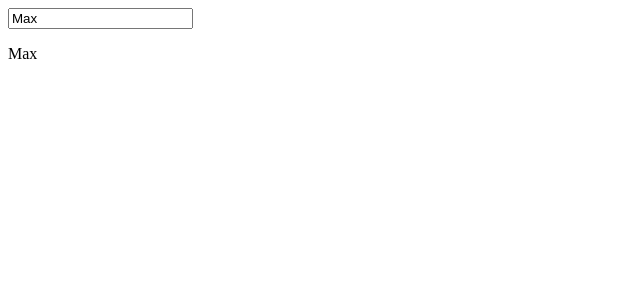
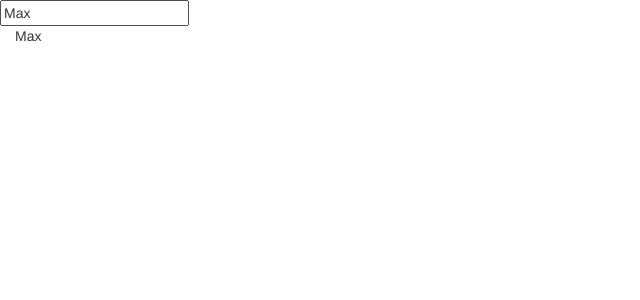
Before and after one commit to mathieu-keller/Learn-Angular, an Angular app: page / in a window 1280 px wide. Shown: the top 300 px of the page, without its empty margins (0-640 px from the left). Built offline with nearby package versions, Linux system fonts and the light colour scheme.

Commit message:
add bootstrap

```diff
--- a/angular.json
+++ b/angular.json
@@ -25,6 +25,7 @@
               "src/assets"
             ],
             "styles": [
+              "node_modules/bootstrap/dist/css/bootstrap.min.css",
               "src/styles.css"
             ],
             "scripts": []
--- a/package.json
+++ b/package.json
@@ -20,7 +20,8 @@
     "@angular/router": "^15.1.2",
     "rxjs": "~7.8.0",
     "tslib": "^2.4.1",
-    "zone.js": "~0.12.0"
+    "zone.js": "~0.12.0",
+    "bootstrap": "~3.3.7"
   },
   "devDependencies": {
     "@angular-devkit/build-angular": "^15.1.3",
--- a/src/app/app.component.html
+++ b/src/app/app.component.html
@@ -1,2 +1,2 @@
-<input type="text" [(ngModel)]="name">
-<p>{{ name }}</p>
+<input type="text" [(ngModel)]="name"/>
+<p class="col-lg-12">{{ name }}</p>
```
Also changed, not shown: 1 other file (tests, documents, lock files or other folders).
